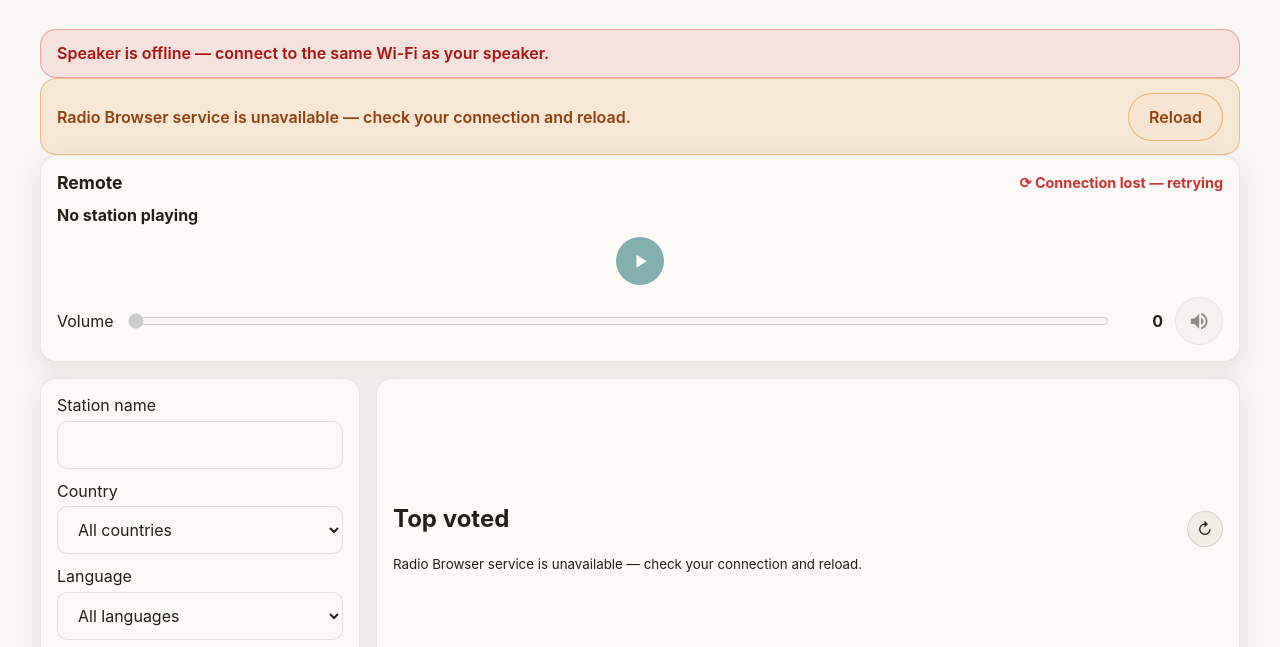
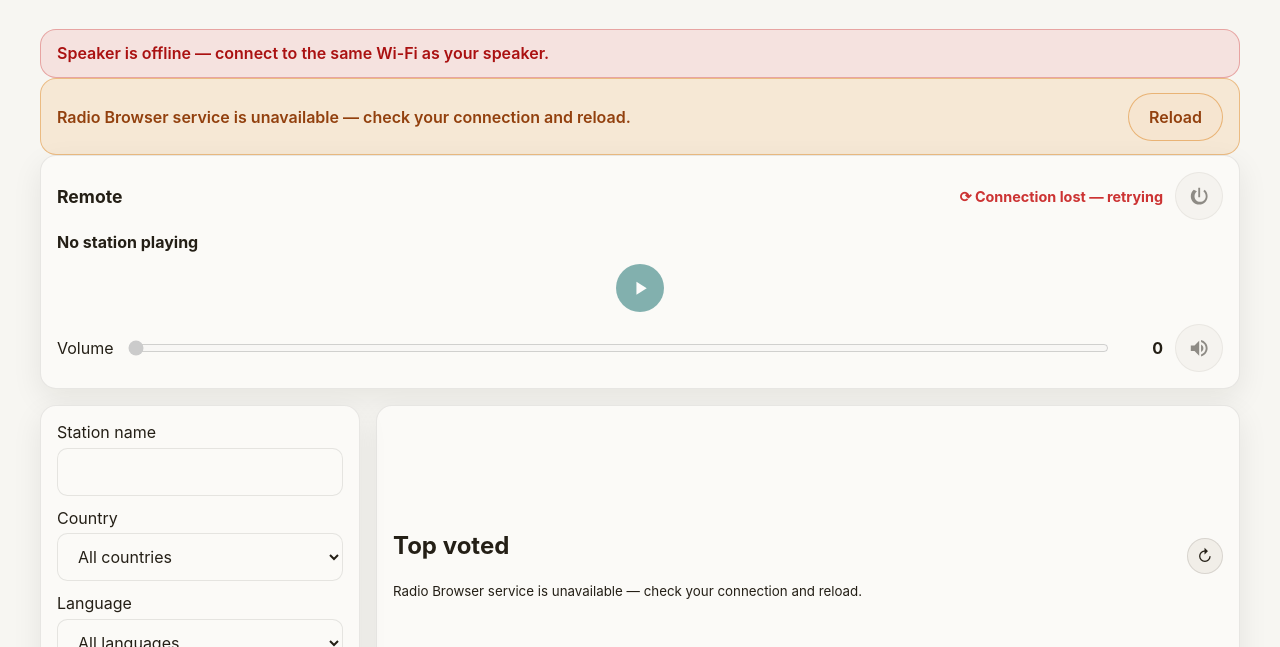
Before and after one commit to Makatumba/after-touch-radio-browser, a website built with Vite: page index.html in a window 1280 px wide. Both pictures are taken after typing "Sample" into the empty fields and a click on the button "Save". Shown: the part 153-800 px from the top of the page. Built offline with nearby package versions, Linux system fonts and the light colour scheme; no server answers.

Commit message:
feat: add the remote standby button (wave 10)

```diff
--- a/src/actions.ts
+++ b/src/actions.ts
@@ -17,7 +17,8 @@ export const REMOTE_KEYS = {
     play: 'PLAY',
     pause: 'PAUSE',
     next: 'NEXT_TRACK',
-    prev: 'PREV_TRACK'
+    prev: 'PREV_TRACK',
+    power: 'POWER'
 } as const;
 
 export function compareFavorites(a: Station, b: Station, sort: SortKey, locale: string): number {
--- a/src/components/remote.ts
+++ b/src/components/remote.ts
@@ -26,6 +26,7 @@ const ICONS = {
     pause: '<svg viewBox="0 0 24 24" fill="currentColor" aria-hidden="true" focusable="false"><path d="M6 19h4V5H6v14zm8-14v14h4V5h-4z"/></svg>',
     next: '<svg viewBox="0 0 24 24" fill="currentColor" aria-hidden="true" focusable="false"><path d="M6 18l8.5-6L6 6v12zM16 6v12h2V6h-2z"/></svg>',
     prev: '<svg viewBox="0 0 24 24" fill="currentColor" aria-hidden="true" focusable="false"><path d="M18 6l-8.5 6L18 18V6zM6 6h2v12H6z"/></svg>',
+    power: '<svg viewBox="0 0 24 24" fill="currentColor" aria-hidden="true" focusable="false"><path d="M13 3h-2v10h2V3zm4.83 2.17l-1.42 1.42C17.99 7.86 19 9.81 19 12c0 3.31-2.69 6-6 6s-6-2.69-6-6c0-2.19 1.01-4.14 2.58-5.42L6.17 5.17C4.23 6.82 3 9.26 3 12c0 4.97 4.03 9 9 9s9-4.03 9-9c0-2.74-1.23-5.18-3.17-6.83z"/></svg>',
     speakerOn: '<svg viewBox="0 0 24 24" fill="currentColor" aria-hidden="true" focusable="false"><path d="M3 9v6h4l5 5V4L7 9H3zm13.5 3c0-1.77-1.02-3.29-2.5-4.03v8.05c1.48-.73 2.5-2.25 2.5-4.02zM14 3.23v2.06c2.89.86 5 3.54 5 6.71s-2.11 5.85-5 6.71v2.06c4.01-.91 7-4.49 7-8.77s-2.99-7.86-7-8.77z"/></svg>',
     speakerOff: '<svg viewBox="0 0 24 24" fill="currentColor" aria-hidden="true" focusable="false"><path d="M16.5 12c0-1.77-1.02-3.29-2.5-4.03v2.21l2.45 2.45c.03-.2.05-.41.05-.63zm2.5 0c0 .94-.2 1.82-.54 2.64l1.51 1.51C20.63 14.91 21 13.5 21 12c0-4.28-2.99-7.86-7-8.77v2.06c2.89.86 5 3.54 5 6.71zM4.27 3L3 4.27 7.73 9H3v6h4l5 5v-6.73l4.25 4.25c-.67.52-1.42.93-2.25 1.18v2.06c1.38-.31 2.63-.95 3.69-1.81L19.73 21 21 19.73l-9-9L4.27 3zM12 4L9.91 6.09 12 8.18V4z"/></svg>'
 } as const;
@@ -69,6 +70,7 @@ export function renderRemotePanel(state: State, t: Record<string, string>): stri
         <h2>${t.remoteTitle}</h2>
         <span class="remote-status${statusCls}">${statusText}</span>
         ${renderDeviceInfo(state, t)}
+        <button class="btn btn-secondary" id="remotePower"${connected ? '' : ' disabled'} aria-label="${t.remoteStandby}" title="${t.remoteStandby}">${ICONS.power}</button>
     </div>
     <div class="remote-nowplaying">
         ${artHtml}
--- a/src/events.ts
+++ b/src/events.ts
@@ -89,7 +89,7 @@ export function setupEvents(): void {
             return;
         }
 
-        const remoteBtn = target.closest('#remotePlayPause, #remoteNext, #remotePrev, #remoteMute') as HTMLElement | null;
+        const remoteBtn = target.closest('#remotePlayPause, #remoteNext, #remotePrev, #remoteMute, #remotePower') as HTMLElement | null;
         if (remoteBtn) {
             if (state.wsStatus !== 'connected') return;
             cancelSendConfirmation();
@@ -107,6 +107,7 @@ export function setupEvents(): void {
                     sendKeyPress(REMOTE_KEYS.prev);
                     break;
                 case 'remoteMute': sendMute(!state.deviceMute); break;
+                case 'remotePower': sendKeyPress(REMOTE_KEYS.power); break;
             }
             return;
         }
--- a/src/i18n.ts
+++ b/src/i18n.ts
@@ -137,6 +137,7 @@ export const translations = {
         remotePaused: 'Paused',
         remoteBuffering: 'Buffering',
         remoteStopped: 'Stopped',
+        remoteStandby: 'Standby',
         deviceName: 'Device name',
         deviceType: 'Device type',
         deviceId: 'Device ID',
@@ -228,6 +229,7 @@ export const translations = {
         remotePaused: 'Pausiert',
         remoteBuffering: 'Puffert',
         remoteStopped: 'Gestoppt',
+        remoteStandby: 'Standby',
         deviceName: 'Gerätename',
         deviceType: 'Gerätetyp',
         deviceId: 'Geräte-ID',
@@ -319,6 +321,7 @@ export const translations = {
         remotePaused: 'Пауза',
         remoteBuffering: 'Буферизация',
         remoteStopped: 'Остановлено',
+        remoteStandby: 'Режим ожидания',
         deviceName: 'Название устройства',
         deviceType: 'Тип устройства',
         deviceId: 'ID устройства',
@@ -410,6 +413,7 @@ export const translations = {
         remotePaused: 'Пауза',
         remoteBuffering: 'Буферизація',
         remoteStopped: 'Зупинено',
+        remoteStandby: 'Режим очікування',
         deviceName: 'Назва пристрою',
         deviceType: 'Тип пристрою',
         deviceId: 'ID пристрою',
--- a/src/styles.css
+++ b/src/styles.css
@@ -811,6 +811,21 @@ button {
     flex-shrink: 0
 }
 
+/* Wave 10: the remote header's standby button is a fixed 48px square with a
+   centered 1.4em icon, like the transport buttons. */
+.remote-head .btn {
+    width: 3rem;
+    height: 3rem;
+    padding: 0;
+    flex-shrink: 0
+}
+
+.remote-head .btn svg {
+    width: 1.4em;
+    height: 1.4em;
+    flex-shrink: 0
+}
+
 .btn:disabled {
     opacity: .5;
     cursor: not-allowed
```
